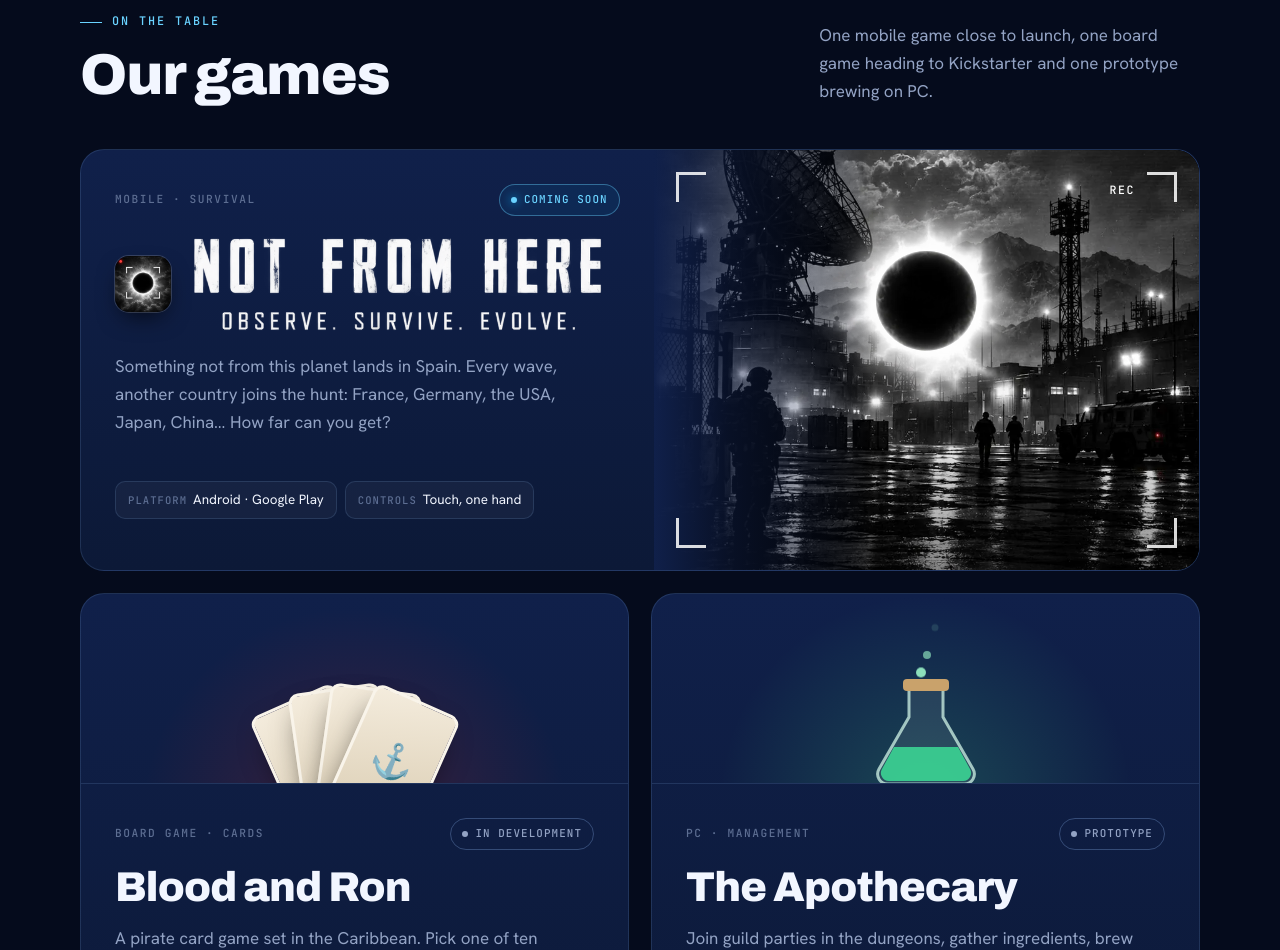
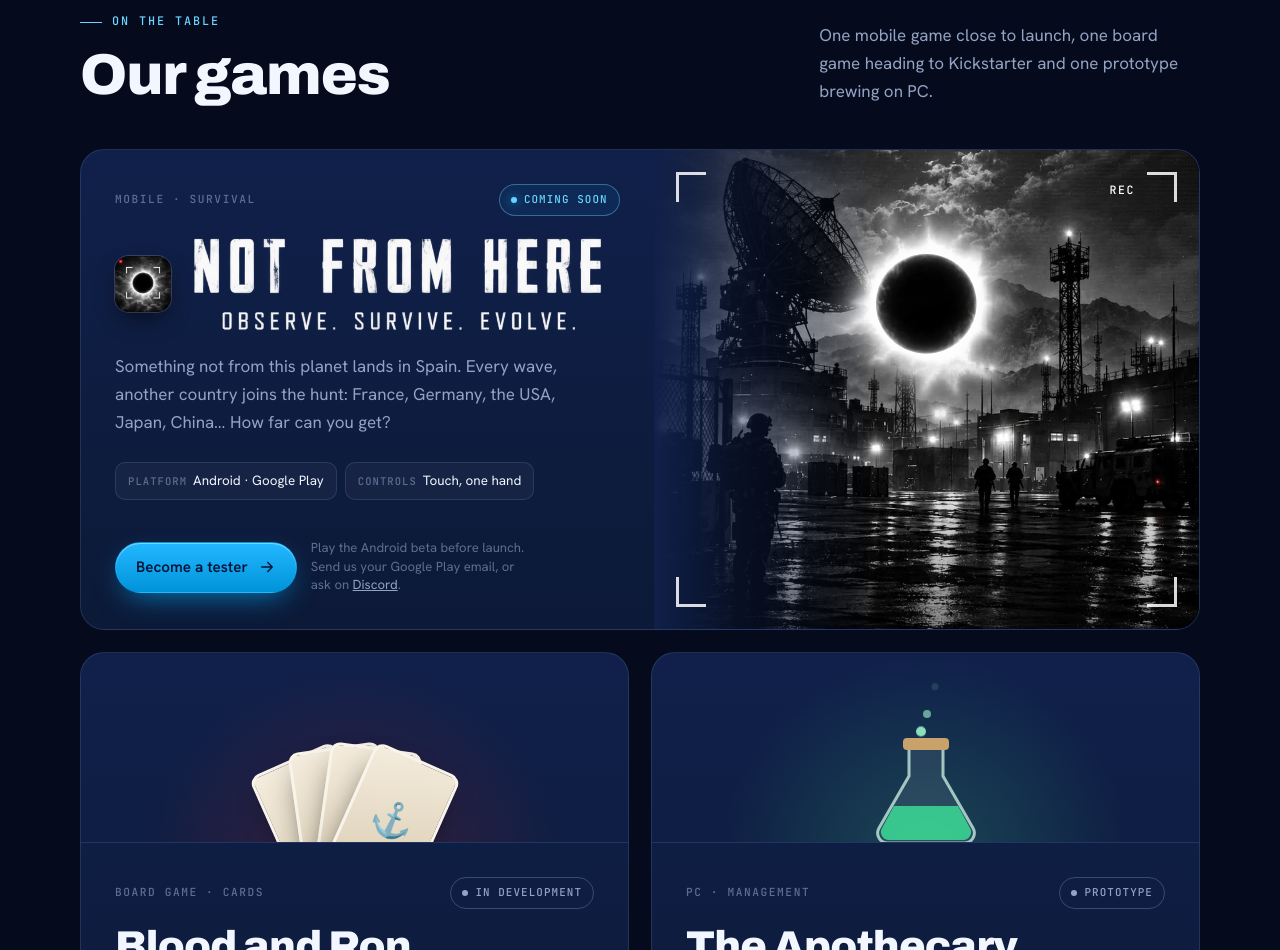
Before and after one commit to Sounagix/webRPS, a plain HTML site: page public/index.html in a window 1280 px wide. Shown: the part 846-1796 px from the top of the page. Drawn offline with Linux system fonts and the light colour scheme.

Commit message:
Not From Here: botón para solicitar ser tester
Co-Authored-By: Claude Opus 5.5 <noreply@anthropic.com>
Claude-Session: https://claude.ai/code/session_01HirmHQWLdCozPxhzX3RhwQ

```diff
--- a/public/index.html
+++ b/public/index.html
@@ -192,6 +192,10 @@ footer{border-top:1px solid var(--line)}
 footer .wrap{display:flex;justify-content:space-between;align-items:center;gap:20px;flex-wrap:wrap;padding-block:36px;color:var(--faint);font-size:.88rem}
 footer .brand{color:var(--ink)}
 
+.tester{display:flex;align-items:center;gap:14px;flex-wrap:wrap;margin-top:6px}
+.tester .btn{padding:12px 20px;font-size:.95rem}
+.tester small{font-size:.82rem;color:var(--faint);max-width:30ch;line-height:1.4}
+.tester small a{color:var(--muted)}
 /* NFH key art: recrea el menú del juego */
 .nfh-scene{position:absolute;inset:0;overflow:hidden;background:#000}
 .nfh-bg{position:absolute;inset:0;width:100%;height:100%;object-fit:cover;object-position:50% 78%;transform:scale(1.03);transition:transform 1s ease}
@@ -329,6 +333,10 @@ footer .brand{color:var(--ink)}
             <li><b data-i18n="platform">Platform</b>Android · Google Play</li>
             <li><b data-i18n="controls">Controls</b><span data-i18n="nfhControls">Touch, one hand</span></li>
           </ul>
+          <div class="tester">
+            <a class="btn primary" id="tester-btn" href="mailto:contact@randomplayerstudio.com?subject=Not%20From%20Here%20%E2%80%93%20Tester%20request&amp;body=Hi%21%20I%20would%20like%20to%20test%20Not%20From%20Here.%0A%0AGoogle%20Play%20email%20%28Gmail%29%3A%0APhone%20model%3A%0ACountry%3A%0A" data-href-en="mailto:contact@randomplayerstudio.com?subject=Not%20From%20Here%20%E2%80%93%20Tester%20request&amp;body=Hi%21%20I%20would%20like%20to%20test%20Not%20From%20Here.%0A%0AGoogle%20Play%20email%20%28Gmail%29%3A%0APhone%20model%3A%0ACountry%3A%0A" data-href-es="mailto:contact@randomplayerstudio.com?subject=Not%20From%20Here%20%E2%80%93%20Solicitud%20de%20tester&amp;body=%C2%A1Hola%21%20Me%20gustar%C3%ADa%20probar%20Not%20From%20Here.%0A%0ACorreo%20de%20Google%20Play%20%28Gmail%29%3A%0AModelo%20de%20m%C3%B3vil%3A%0APa%C3%ADs%3A%0A"><span data-i18n="testerBtn">Become a tester</span><svg viewBox="0 0 24 24" fill="none" stroke="currentColor" stroke-width="2" stroke-linecap="round" stroke-linejoin="round" aria-hidden="true"><path d="M5 12h14M13 6l6 6-6 6"/></svg></a>
+            <small><span data-i18n="testerNote">Play the Android beta before launch. Send us your Google Play email, or ask on</span> <a href="https://discord.gg/3c8QXdY3s" target="_blank" rel="noopener">Discord</a>.</small>
+          </div>
         </div>
         <div class="art">
           <div class="nfh-scene">
@@ -454,7 +462,7 @@ footer .brand{color:var(--ink)}
       p2t:"Design in the open",p2d:"Players test early builds on Discord and shape what the games become.",
       p3t:"Screens and tables",p3d:"Mobile games for the commute, card games for game night.",
       commLabel:"Community",commTitle:"Play with us.",commText:"Get early builds, vote on ideas and be the first to know when Not From Here launches.",
-      emailTitle:"Email",privacyLink:"Not From Here privacy policy",nfhAlt:"Not From Here: a military base at night with a radar dish, floodlit towers and soldiers on wet tarmac, under a black eclipse",
+      emailTitle:"Email",testerBtn:"Become a tester",testerNote:"Play the Android beta before launch. Send us your Google Play email, or ask on",privacyLink:"Not From Here privacy policy",nfhAlt:"Not From Here: a military base at night with a radar dish, floodlit towers and soldiers on wet tarmac, under a black eclipse",
       lines:{1:"You go first. No pressure.",2:"Player 2 has joined the game.",3:"Not first, not last. Perfect.",4:"A good number for a card game.",5:"Almost full. Don't let them see you coming.",6:"Six: a full table in Blood and Ron."}},
     es:{brandAria:"Random Player Studio, inicio",navGames:"Juegos",navStudio:"Estudio",navCommunity:"Comunidad",
       heroLabel:"Estudio independiente · Rotterdam",heroTitleA:"Cada juego es una",heroTitleB:"nueva tirada.",
@@ -479,7 +487,7 @@ footer .brand{color:var(--ink)}
       p2t:"Diseñar en público",p2d:"Los jugadores prueban versiones tempranas en Discord y deciden en qué se convierten los juegos.",
       p3t:"Pantallas y mesas",p3d:"Juegos de móvil para el trayecto y juegos de cartas para la noche de juegos.",
       commLabel:"Comunidad",commTitle:"Juega con nosotros.",commText:"Consigue versiones tempranas, vota ideas y entérate antes que nadie de cuándo sale Not From Here.",
-      emailTitle:"Correo",privacyLink:"Privacidad de Not From Here",nfhAlt:"Not From Here: una base militar de noche con una antena de radar, torres iluminadas y soldados sobre el asfalto mojado, bajo un eclipse negro",
+      emailTitle:"Correo",testerBtn:"Quiero ser tester",testerNote:"Juega la beta de Android antes del lanzamiento. Envíanos tu correo de Google Play o pídelo en",privacyLink:"Privacidad de Not From Here",nfhAlt:"Not From Here: una base militar de noche con una antena de radar, torres iluminadas y soldados sobre el asfalto mojado, bajo un eclipse negro",
       lines:{1:"Empiezas tú. Sin presión.",2:"Jugador 2 se ha unido a la partida.",3:"Ni primero ni último. Perfecto.",4:"Buen número para una partida de cartas.",5:"Casi lleno. Que no te vean venir.",6:"Seis: mesa completa en Blood and Ron."}}
   };
   var lang="en",rolled=0,hint=document.getElementById('hint');
@@ -491,6 +499,7 @@ footer .brand{color:var(--ink)}
     document.querySelectorAll('[data-i18n-alt]').forEach(function(el){el.setAttribute('alt',d[el.getAttribute('data-i18n-alt')]);});
     hint.textContent=rolled?d.lines[rolled]:d.hint;
     document.querySelectorAll('.lang button').forEach(function(b){b.setAttribute('aria-pressed',b.dataset.lang===l?'true':'false');});
+    var tb=document.getElementById('tester-btn');if(tb)tb.setAttribute('href',tb.getAttribute('data-href-'+l));
     try{localStorage.setItem('rps-lang',l);}catch(e){}
   }
   document.querySelectorAll('.lang button').forEach(function(b){b.addEventListener('click',function(){setLang(b.dataset.lang);});});
```
